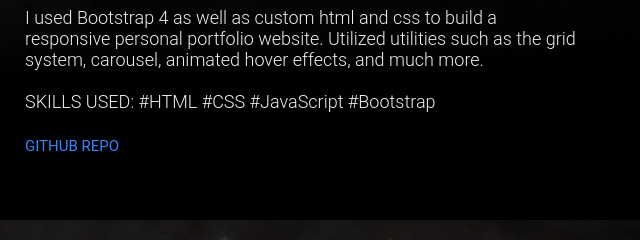
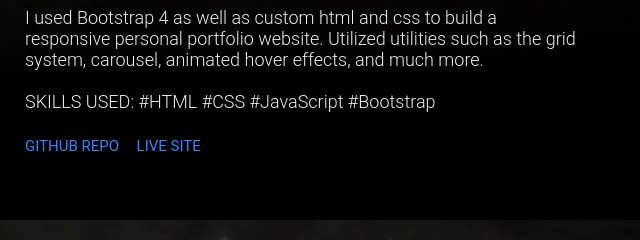
Before and after one commit to W00DH0USE/IyronWoodhouse_Portfolio_Website, a plain HTML site: page index.html in a window 1280 px wide. Shown: the part 2980-3220 px from the top of the page, 640-1280 px from the left. Drawn offline with nearby package versions, Linux system fonts and the light colour scheme.

Commit message:
Added favicon

```diff
--- a/index.html
+++ b/index.html
@@ -4,6 +4,7 @@
     <meta charset="UTF-8">
     <meta name="viewport" content="width=device-width, initial-scale=1">
     <title>Iyron Woodhouse Portfolio</title>
+    <link rel="icon" type="image/png" href="./images/favicon.ico">
     <link rel="stylesheet" href="https://unpkg.com/aos@next/dist/aos.css" />
     <link rel="stylesheet" href="https://use.fontawesome.com/releases/v5.7.2/css/all.css" integrity="sha384-fnmOCqbTlWIlj8LyTjo7mOUStjsKC4pOpQbqyi7RrhN7udi9RwhKkMHpvLbHG9Sr" crossorigin="anonymous">
     <link rel="stylesheet" href="main.css">
@@ -169,7 +170,7 @@
               SKILLS USED: #HTML #CSS #JavaScript #Bootstrap
             </p>
             <a href="https://github.com/W00DH0USE/photography-portfolio-master" class="cta" target="_blank" rel="noopener noreferrer">Github Repo</a>
-            <!-- <a href="#" class="cta cta-live-link" target="_blank" rel="noopener noreferrer">Live Site</a> -->
+            <a href="https://w00dh0use.github.io/photography-portfolio-master/" class="cta cta-live-link" target="_blank" rel="noopener noreferrer">Live Site</a>
           </div>
         </div>
         <div class="portfolio-button-container">
```
Also changed, not shown: images/favicon.ico (added).
